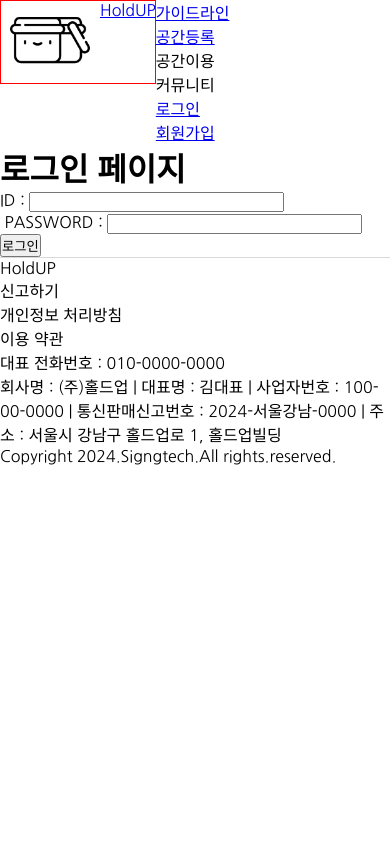
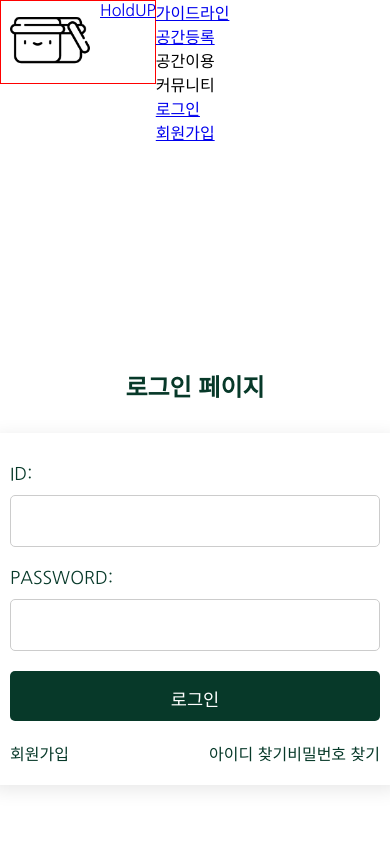
Before and after one commit to quantum-meachanics/holdup-react, a React (Create React App) app: page /holdup/login in a window 390 px wide. Shown: the top 844 px of the page. Built offline with nearby package versions, Linux system fonts and the light colour scheme.

Commit message:
- hoxfix - email phone birthday 입력오류 해결

```diff
--- a/src/components/forms/LoginForm.js
+++ b/src/components/forms/LoginForm.js
@@ -1,12 +1,11 @@
 import { useEffect, useState } from "react";
 import { useDispatch, useSelector } from "react-redux";
 import { useNavigate } from "react-router-dom";
-
+import '../../css/LoginForm.css';
 import { callLoginAPI } from "../../apis/UserAPICalls";
 import { resetLoginUser } from "../../modules/UserModule";
 
 function LoginForm() {
-
     const navigate = useNavigate();
     const dispatch = useDispatch();
     const { user, error } = useSelector(state => state.userReducer);
@@ -16,7 +15,6 @@ function LoginForm() {
         password: ''
     });
 
-    // 입력창 변화 감지하여 값 담기
     const onChangeHandler = e => {
         setLoginInfo({
             ...loginInfo,
@@ -31,30 +29,37 @@ function LoginForm() {
     useEffect(() => {
         if (error) {
             alert(error);
-
-            setLoginInfo({
-                email: '',
-                password: ''
-            });
-
+            setLoginInfo({ email: '', password: '' });
             dispatch(resetLoginUser());
         } else if (user) {
             localStorage.setItem("isLogin", true);
             localStorage.setItem("user", JSON.stringify(user));
-            navigate("/");
+            navigate("/"); // 로그인 성공 시 메인 페이지로 이동
         }
     }, [user, error, navigate, dispatch]);
 
     return (
-        <>
-            <label>ID : </label>
-            <input type="text" name="email" value={loginInfo.email} onChange={onChangeHandler} />
-            &nbsp; &nbsp; &nbsp;
-            <label>PASSWORD : </label>
-            <input type="text" name="password" value={loginInfo.password} onChange={onChangeHandler} />
-            &nbsp; &nbsp; &nbsp;
-            <button onClick={onClickHandler}>로그인</button>
-        </>
+        <div className="login-form">
+            <div className="input-group">
+                <label>ID:</label>
+                <input type="text" name="email" value={loginInfo.email} onChange={onChangeHandler} />
+            </div>
+            <div className="input-group">
+                <label>PASSWORD:</label>
+                <input type="password" name="password" value={loginInfo.password} onChange={onChangeHandler} />
+            </div>
+            <button className="button" onClick={onClickHandler}>로그인</button>
+
+            <div className="links">
+                <div className="signup-link">
+                    <a href="/holdup/signup">회원가입</a>
+                </div>
+                <div className="find-links">
+                    <a href="/find-id">아이디 찾기</a>
+                    <a href="/find-password">비밀번호 찾기</a>
+                </div>
+            </div>
+        </div>
     );
 }
 
--- /dev/null
+++ b/src/css/Login.css
@@ -0,0 +1,38 @@
+.login-container {
+    display: flex;
+    flex-direction: column;
+    align-items: center;
+    justify-content: center;
+    height: 100vh; /* 화면 전체 높이 사용 */
+    background-color: white; /* 배경색 */
+    padding: 20px;
+}
+
+.login-container h1 {
+    margin-bottom: 30px; /* 제목과 폼 간격 조정 */
+    color: #073929; /* 제목 색상 */
+    font-size: 2em; /* 제목 크기 */
+}
+
+.login-form-container {
+    background-color: white; /* 폼 배경색 */
+    border-radius: 10px;
+    box-shadow: 0 4px 20px rgba(0, 0, 0, 0.1); /* 부드러운 그림자 */
+    padding: 40px; /* 폼 패딩 */
+    width: 100%;
+    max-width: 400px; /* 최대 너비 설정 */
+}
+
+@media (max-width: 600px) {
+    .login-container {
+        padding: 10px; /* 모바일 패딩 조정 */
+    }
+
+    .login-container h1 {
+        font-size: 1.5em; /* 모바일 제목 크기 조정 */
+    }
+
+    .login-form-container {
+        padding: 20px; /* 모바일 폼 패딩 조정 */
+    }
+}
--- /dev/null
+++ b/src/css/LoginForm.css
@@ -0,0 +1,68 @@
+.login-form {
+    width: 100%; /* 전체 너비 사용 */
+}
+
+.input-group {
+    margin-bottom: 20px; /* 간격 증가 */
+    width: 100%;
+}
+
+.input-group label {
+    display: block;
+    margin-bottom: 10px;
+    font-size: 1.1em; /* 폰트 크기 증가 */
+    color: #073929; /* 라벨 색상 */
+}
+
+.input-group input {
+    width: 100%;
+    padding: 15px; /* 패딩 증가 */
+    border: 1px solid #ccc;
+    border-radius: 5px;
+    font-size: 1em; /* 폰트 크기 증가 */
+    height: 50px; /* 높이 설정 */
+    transition: border-color 0.3s; /* 테두리 색상 변화 애니메이션 */
+}
+
+.input-group input:focus {
+    border-color: #073929; /* 포커스 시 테두리 색상 */
+    outline: none; /* 기본 아웃라인 제거 */
+}
+
+.button {
+    width: 100%;
+    padding: 15px; /* 패딩 증가 */
+    background-color: #073929; /* 버튼 배경색 */
+    color: white;
+    border: none;
+    border-radius: 5px;
+    cursor: pointer;
+    font-size: 1.1em; /* 폰트 크기 증가 */
+    height: 50px; /* 높이 설정 */
+    transition: background-color 0.3s; /* 배경색 변화 애니메이션 */
+}
+
+.button:hover {
+    background-color: #055b4a; /* 버튼 호버 시 색상 */
+}
+
+.links {
+    display: flex;
+    justify-content: space-between;
+    width: 100%;
+    margin-top: 20px; /* 간격 증가 */
+}
+
+.signup-link a,
+.find-links a {
+    text-decoration: none;
+    color: #073929; /* 링크 색상 */
+    font-size: 1em; /* 폰트 크기 증가 */
+    transition: color 0.3s; /* 색상 변화 애니메이션 */
+}
+
+.signup-link a:hover,
+.find-links a:hover {
+    color: #055b4a; /* 링크 호버 시 색상 */
+    text-decoration: underline;
+}
--- a/src/css/SignupForm.css
+++ b/src/css/SignupForm.css
@@ -18,13 +18,8 @@ form {
     margin: 10px 0; /* 상하 여백 */
 }
 
-.input-group label {
-    margin-bottom: 5px; /* 라벨과 입력창 간격 */
-}
-
-.email-input, .nickname-input, .address-input {
+.email-input, .nickname-input {
     display: flex; /* 수평 정렬 */
-    justify-content: space-between; /* 여백 분배 */
     align-items: center; /* 수직 중앙 정렬 */
 }
 
@@ -35,14 +30,6 @@ form {
     box-sizing: border-box; /* 박스 크기 설정 */
     flex: 1; /* 입력칸을 가능한 넓게 설정 */
     margin-right: 10px; /* 버튼과의 간격 */
-}
-
-.input-group input.error-input {
-    border-color: red; /* 오류 시 테두리 색상 */
-}
-
-.input-group input.success-input {
-    border-color: #073929; /* 성공 시 테두리 색상 */
 }
 
 .input-group button {
@@ -56,10 +43,15 @@ form {
 }
 
 .input-group button:hover {
-    background-color: #055024; /* 호버 시 배경색 변경 */
+    background-color: #073929; /* 호버 시 배경색 변경 */
 }
 
 .error {
     color: red; /* 에러 메시지 색상 */
     text-align: center; /* 중앙 정렬 */
 }
+
+.success{
+    color: #073929; /* 에러 메시지 색상 */
+    text-align: center; /* 중앙 정렬 */
+}
--- a/src/pages/Login.js
+++ b/src/pages/Login.js
@@ -1,19 +1,20 @@
 import { Navigate } from "react-router-dom";
 import LoginForm from "../components/forms/LoginForm";
+import '../css/Login.css'; // 추가할 CSS 파일
 
 function Login() {
-
-    // 로그인 상태라면 메인으로 이동시킴
     const loginStatus = !!localStorage.getItem('isLogin');
     if (loginStatus) {
-        return <Navigate to="/" replace={true} />
+        return <Navigate to="/" replace={true} />;
     }
 
     return (
-        <>
+        <div className="login-container">
             <h1>로그인 페이지</h1>
-            <LoginForm />
-        </>
+            <div className="login-form-container">
+                <LoginForm />
+            </div>
+        </div>
     );
 }
 
```
Also changed, not shown: src/components/forms/SignupForm.js (+24 -23 lines), src/css/Layout.css (line endings or trailing spaces).
